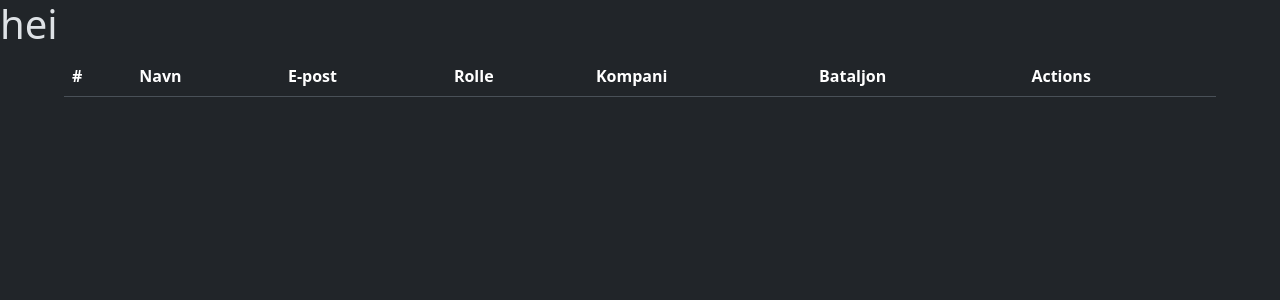
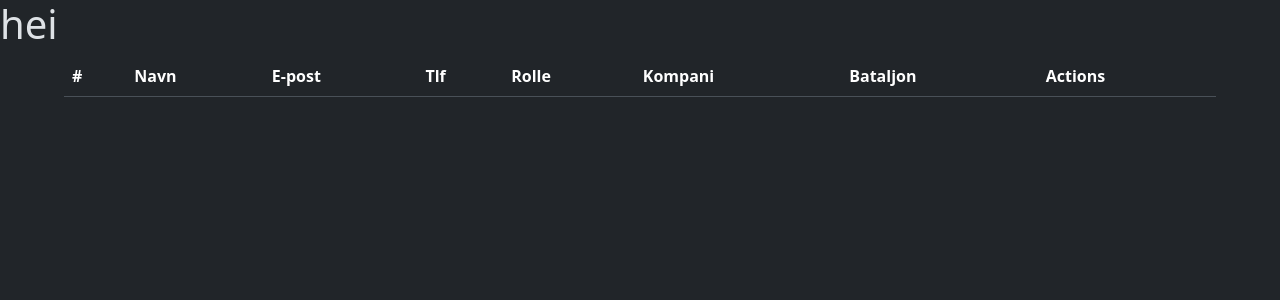
Before and after one commit to haabra-asvg/Buekorps, a Node server app: template views/brukere.ejs in a window 1280 px wide. Shown: the top 300 px of the page. Run offline with Node 20, Linux system fonts and the light colour scheme; the template is opened without the code that fills it, so the values that code supplies are empty; data comes from the database, SQL or seed files in the repository; some libraries are stand-ins or nearby versions.

Commit message:
Lagt til telefon nummer til brukere

```diff
--- a/admin/rediger-bruker.html
+++ b/admin/rediger-bruker.html
@@ -61,6 +61,7 @@
         <input type="number" name="id" class="form-control" id="id" placeholder="ID" readonly /> <br />
         <input type="text" name="name" class="form-control" id="name" placeholder="Fullt navn" /> <br />
         <input type="email" name="email" class="form-control" id="email" placeholder="Email" /> <br />
+        <input type="text" name="tlf" class="form-control" id="tlf" placeholder="Telefon nummer" /> <br />
         <select class="form-select form-select-sm" name="rolle" id="rolle">
           <option selected value="velg">Velg en rolle...</option>
           <option value="admin">Administrator</option>
@@ -92,6 +93,7 @@
       document.getElementById("name").value = user.name;
       document.getElementById("email").value = user.email;
       document.getElementById("rolle").value = user.rolle;
+      document.getElementById("tlf").value = user.tlf;
       fetch("/json/bataljoner")
       .then((res) => res.json())
       .then((data) => {
--- a/app.js
+++ b/app.js
@@ -33,7 +33,7 @@ app.get('/admin/rediger-bruker/:id', (req, res) => {
 
 app.get("/json/users", (req, res) => {
   const selectStatement = db.prepare(
-    "SELECT id, name, email, rolle, forelder1, forelder2, bataljon, kompani FROM users"
+    "SELECT id, name, email, rolle, tlf, bataljon, kompani FROM users"
   );
   const users = selectStatement.all();
   res.send(users);
@@ -299,7 +299,7 @@ app.post("/post/login", (req, res) => {
 });
 
 app.post("/post/redigerBruker", (req, res) => {
-  const { id, name, email, rolle, bataljon, kompani } = req.body;
+  const { id, name, email, rolle, bataljon, kompani, tlf } = req.body;
 
   const selectStatement = db.prepare("SELECT * FROM users WHERE id = ?");
   const user = selectStatement.get(id);
@@ -353,6 +353,11 @@ app.post("/post/redigerBruker", (req, res) => {
         updateStatement3.run(kompaniMedlemmer2.medlemmer - 1, user.kompani);
       }
     }
+  }
+
+  if(tlf != user.tlf) {
+    const updateStatement = db.prepare("UPDATE users SET tlf = ? WHERE id = ?");
+    updateStatement.run(tlf, id);
   }
 
   res.redirect("/admin/brukere");
--- a/login/logg-inn.html
+++ b/login/logg-inn.html
@@ -15,6 +15,12 @@
     cursor: pointer;
     background: transparent;
     border: none;
+  }
+
+  @media only screen and (max-width: 600px) {
+    .w-25 {
+      width: 100% !important;
+    }
   }
 </style>
 
--- a/sql_queries.sql
+++ b/sql_queries.sql
@@ -3,8 +3,7 @@ CREATE TABLE IF NOT EXISTS users (
   name TEXT NOT NULL,
   email TEXT NOT NULL,
   rolle TEXT NOT NULL,
-  forelder1 TEXT,
-  forelder2 TEXT,
+  tlf TEXT,
   password TEXT NOT NULL,
   kompani NUMBER,
   bataljon NUMBER
--- a/views/brukere.ejs
+++ b/views/brukere.ejs
@@ -29,6 +29,7 @@
           const id = document.createElement("td");
           const name = document.createElement("td");
           const epost = document.createElement("td");
+          const tlf = document.createElement("td");
           const rolle = document.createElement("td");
           const kompani = document.createElement("td");
           const bataljon = document.createElement("td");
@@ -38,6 +39,7 @@
           id.innerText = bruker.id;
           name.innerText = bruker.name;
           epost.innerText = bruker.email;
+          tlf.innerText = bruker.tlf;
           rolle.innerText = bruker.rolle;
           kompani.innerText = bruker.kompani;
           bataljon.innerText = bruker.bataljon;
@@ -46,6 +48,7 @@
           tr.appendChild(id);
           tr.appendChild(name);
           tr.appendChild(epost);
+          tr.appendChild(tlf);
           tr.appendChild(rolle);
           tr.appendChild(kompani);
           tr.appendChild(bataljon);
@@ -66,6 +69,7 @@
         <th>#</th>
         <th>Navn</th>
         <th>E-post</th>
+        <th>Tlf</th>
         <th>Rolle</th>
         <th>Kompani</th>
         <th>Bataljon</th>
--- a/views/profil.ejs
+++ b/views/profil.ejs
@@ -30,6 +30,7 @@
         <th scope="col">ID</th>
         <th scope="col">Navn</th>
         <th scope="col">Epost</th>
+        <th scope="col">Tlf</th>
         <th scope="col">Rolle</th>
         <th scope="col">Kompani</th>
         <th scope="col">Bataljon</th>
@@ -41,6 +42,7 @@
         <td><%= user.id %></td>
         <td><%= user.name %></td>
         <td><%= user.email %></td>
+        <td><%= user.tlf %></td>
         <td><%= user.rolle %></td>
         <td><%= user.kompani %></td>
         <td><%= user.bataljon %></td>
```
Also changed, not shown: admin/brukere.html (+12 -0 lines), login/registrer.html (+8 -0 lines), database.db.
